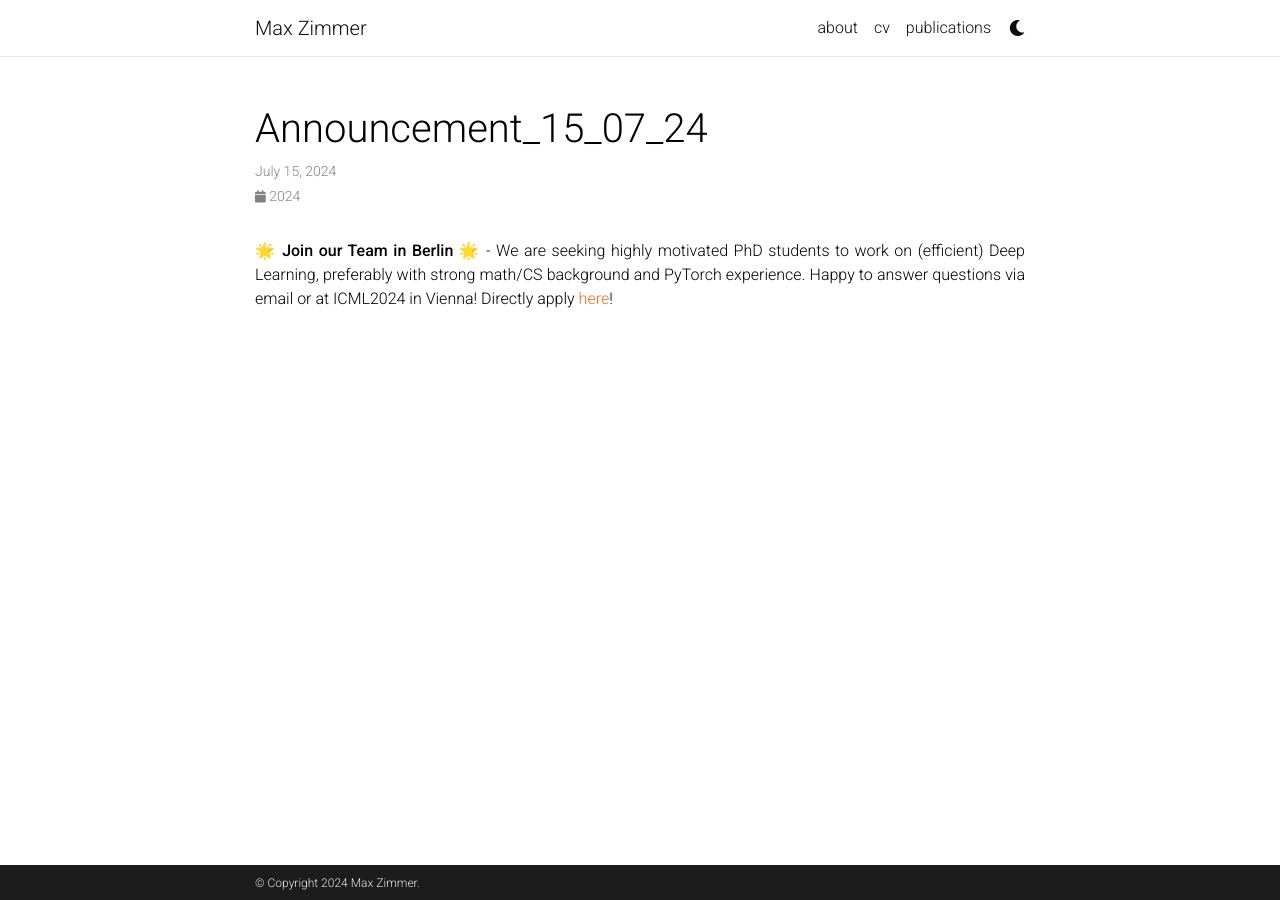
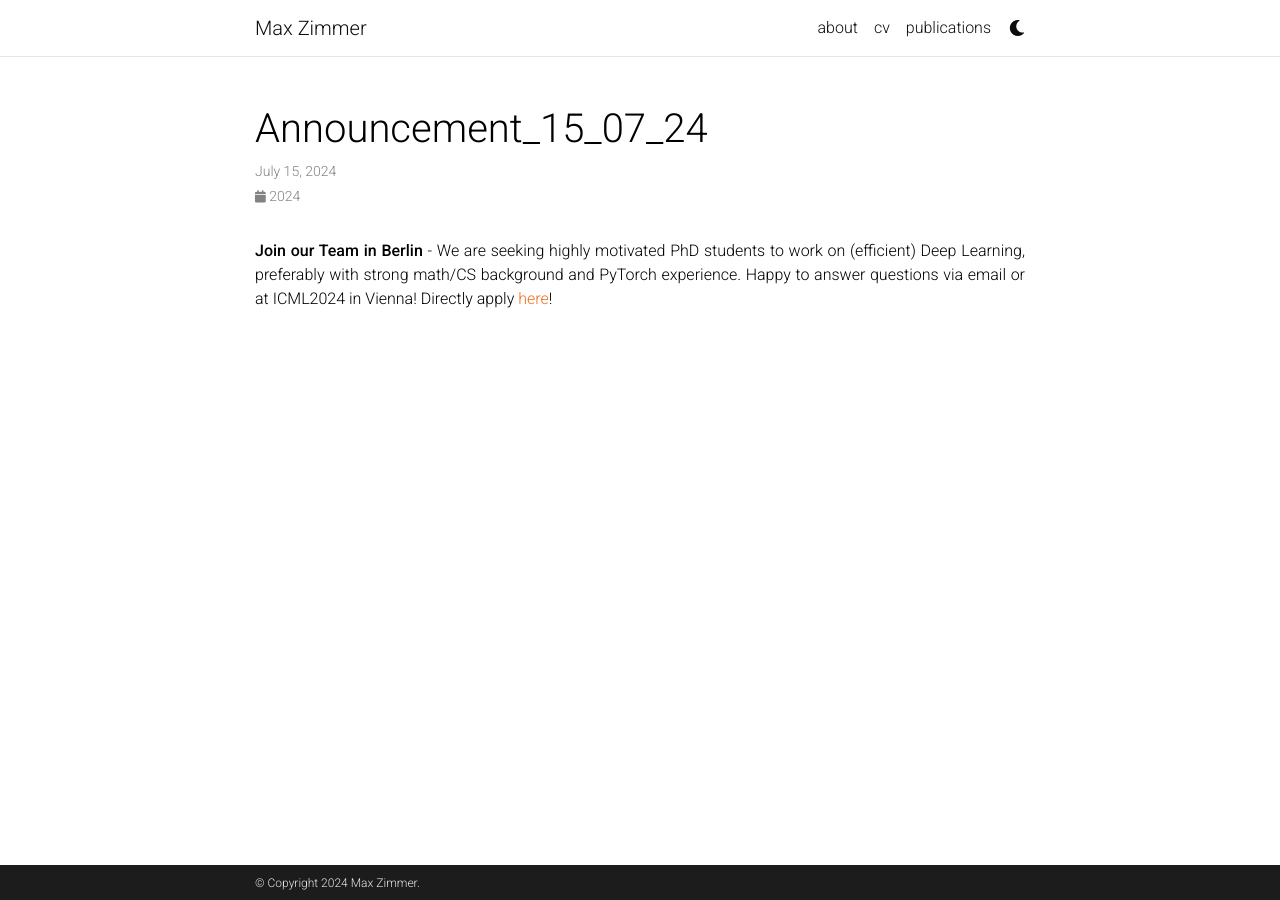
Before and after one commit to zimmer-m/zimmer-m.github.io, a Jekyll site: the page built from _news/announcement_15_07_24.md, in a window 1280 px wide. Built offline with Jekyll 4.4.1, drawn with Linux system fonts in a browser that asks for light colours; comment, search, counter and statistics services are not loaded; a style sheet for code colours, icons or effects is not loaded.

Commit message:
Removed emoji from news

```diff
--- a/_news/announcement_15_07_24.md
+++ b/_news/announcement_15_07_24.md
@@ -5,4 +5,4 @@ inline: true
 related_posts: false
 ---
 
-🌟 **Join our Team in Berlin** 🌟 - We are seeking highly motivated PhD students to work on (efficient) Deep Learning, preferably with strong math/CS background and PyTorch experience. Happy to answer questions via email or at ICML2024 in Vienna! Directly apply [here](http://iol.zib.de/openings)!
+**Join our Team in Berlin** - We are seeking highly motivated PhD students to work on (efficient) Deep Learning, preferably with strong math/CS background and PyTorch experience. Happy to answer questions via email or at ICML2024 in Vienna! Directly apply [here](http://iol.zib.de/openings)!
```
